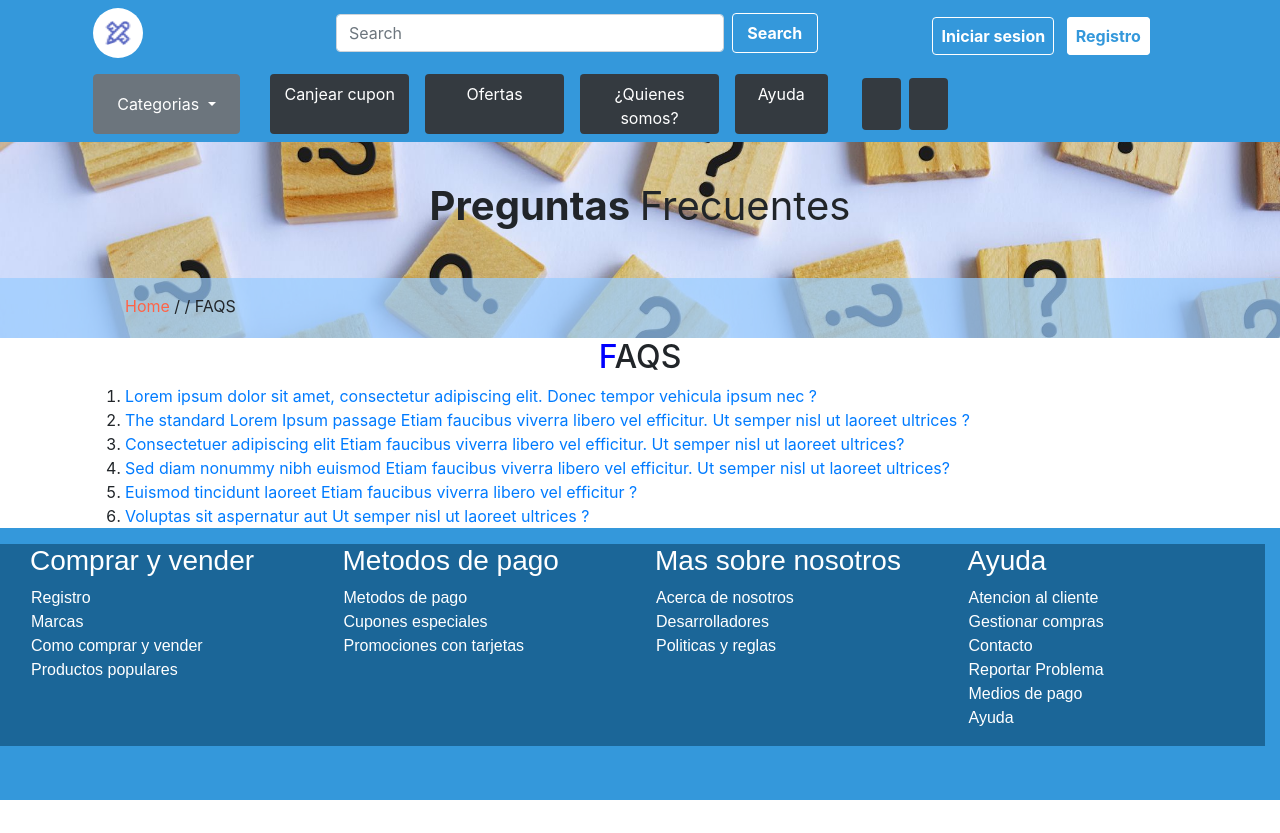
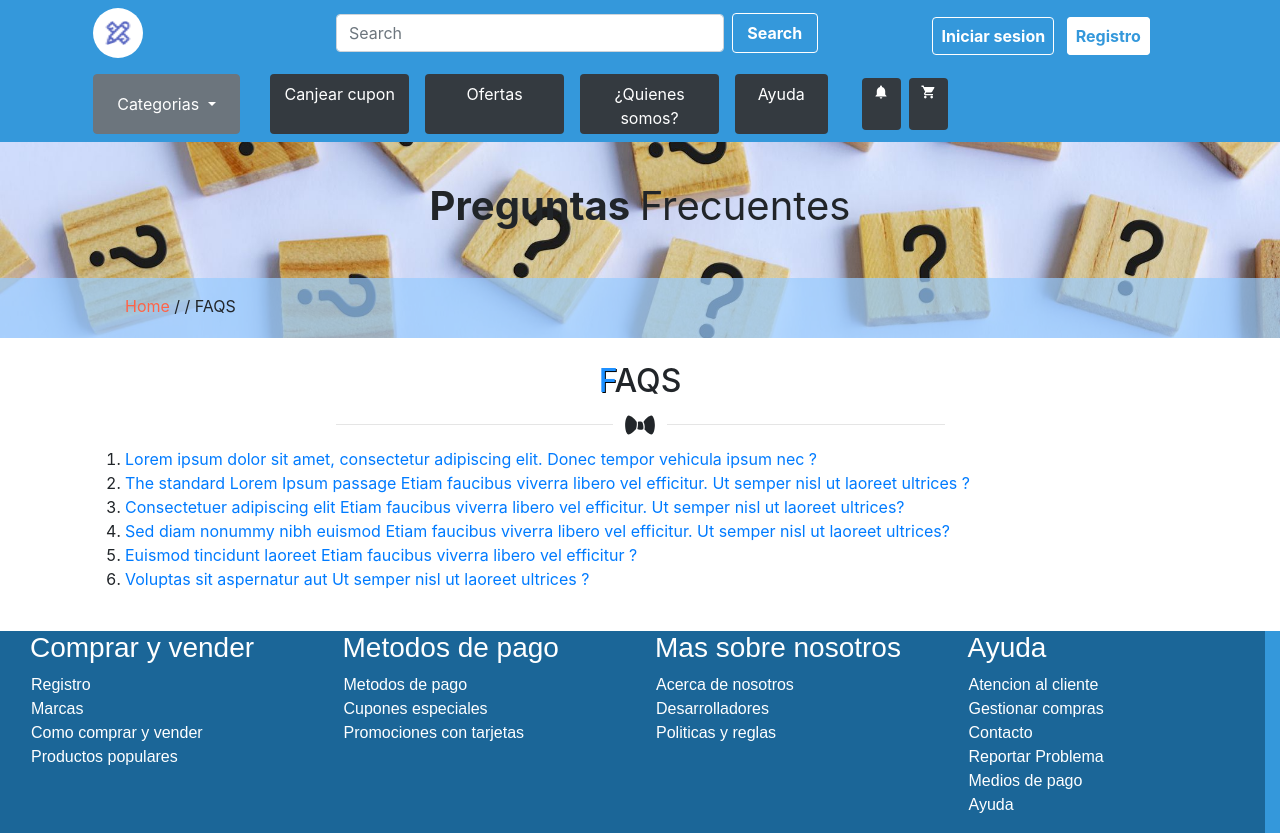
Before and after one commit to Cristian-Mansilla/Proyecto-Integrador-Ecommerce, a PHP site: page /faqs.php in a window 1280 px wide. Before the commit the page ends 800 px from the top, so only its background shows below. Run offline with PHP 8.4, Linux system fonts and the light colour scheme.

Commit message:
estilizando faqs

```diff
--- a/css/master.css
+++ b/css/master.css
@@ -243,12 +243,25 @@
 }
 
 .first-letter::first-letter {
-  color: blue;
+  color: dodgerblue;
+  text-shadow: 1px 1px black;
 }
 
 .list-none {
   list-style-type: none;
   padding: 0px;
+}
+
+.flex-container {
+  display: flex;
+  justify-content: center;
+}
+
+.flex-container div {
+  font-size: 34px;
+  line-height: 34px;
+  margin-left: 5px;
+  margin-right: 5px;
 }
 
 /*oculto párrafos*/
--- a/faqs.php
+++ b/faqs.php
@@ -34,7 +34,7 @@
     </section>
     <!--finaliza sección volver atrás-->
     <!--inicia sección preguntas frecuentes-->
-    <section class="bg-white">
+    <section class="bg-white pb-4 pt-4">
       <div class="container">
         <ul class="list-none">
           <li>
@@ -42,6 +42,17 @@
               <h2 class="first-letter">FAQS</h2>
             </div>
           </li>
+          <div class="flex-container">
+            <div class="w-25">
+              <hr>
+            </div>
+            <div>
+              <ion-icon name="ios-bowtie"></ion-icon>
+            </div>
+            <div class="w-25">
+              <hr>
+            </div>
+          </div>
           <ol class="hideAndSeek">
             <li>
               <a href="#a">Lorem ipsum dolor sit amet, consectetur adipiscing elit. Donec tempor vehicula ipsum nec ?</a>
@@ -76,6 +87,7 @@
     <?php require_once("footer.php") ?>
     <!--finaliza pie de página-->
 
+    <script src="https://unpkg.com/ionicons@4.5.10-0/dist/ionicons.js"></script>
     <script src="https://code.jquery.com/jquery-3.3.1.slim.min.js" integrity="sha384-q8i/X+965DzO0rT7abK41JStQIAqVgRVzpbzo5smXKp4YfRvH+8abtTE1Pi6jizo" crossorigin="anonymous"></script>
     <script src="https://cdnjs.cloudflare.com/ajax/libs/popper.js/1.14.7/umd/popper.min.js" integrity="sha384-UO2eT0CpHqdSJQ6hJty5KVphtPhzWj9WO1clHTMGa3JDZwrnQq4sF86dIHNDz0W1" crossorigin="anonymous"></script>
     <script src="https://stackpath.bootstrapcdn.com/bootstrap/4.3.1/js/bootstrap.min.js" integrity="sha384-JjSmVgyd0p3pXB1rRibZUAYoIIy6OrQ6VrjIEaFf/nJGzIxFDsf4x0xIM+B07jRM" crossorigin="anonymous"></script>
```
